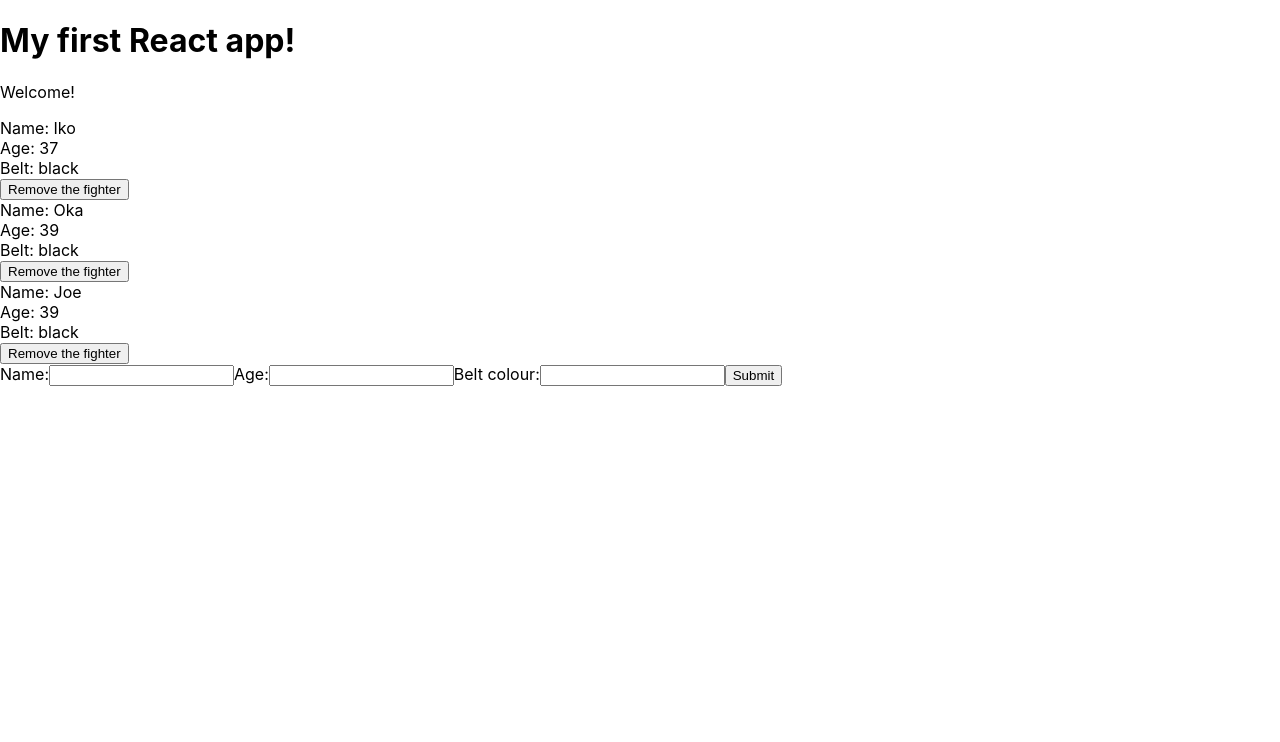
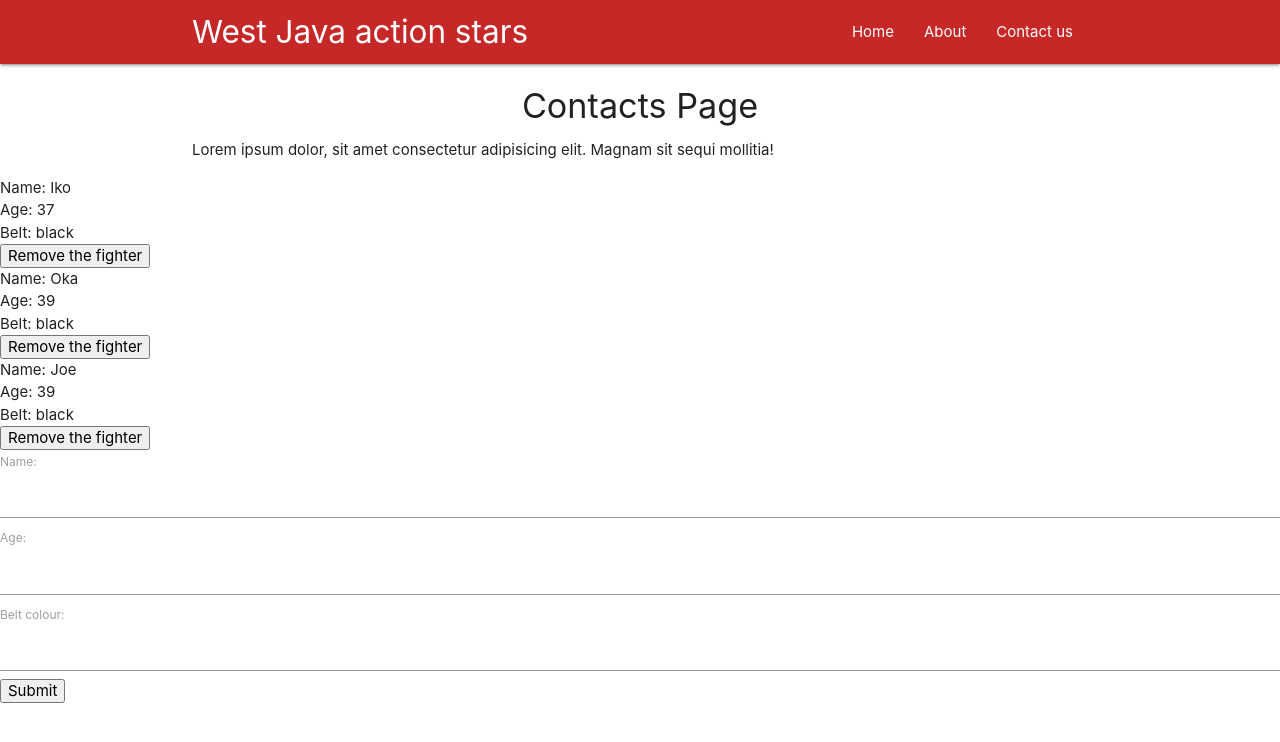
Before and after one commit to JRybelis/firstapp, a React (Create React App) app: page /contact in a window 1280 px wide. Shown: the top 742 px of the page. Built offline with nearby package versions, Linux system fonts and the light colour scheme.

Commit message:
navbar & react router

```diff
--- a/package.json
+++ b/package.json
@@ -8,6 +8,7 @@
     "@testing-library/user-event": "^12.8.3",
     "react": "^17.0.1",
     "react-dom": "^17.0.1",
+    "react-router-dom": "^5.2.0",
     "react-scripts": "4.0.3",
     "web-vitals": "^1.1.0"
   },
--- a/public/index.html
+++ b/public/index.html
@@ -24,6 +24,7 @@
       work correctly both with client-side routing and a non-root public URL.
       Learn how to configure a non-root public URL by running `npm run build`.
     -->
+    <link rel="stylesheet" href="https://cdnjs.cloudflare.com/ajax/libs/materialize/1.0.0/css/materialize.min.css">
     <title>React App</title>
   </head>
   <body>
--- a/src/App.js
+++ b/src/App.js
@@ -1,7 +1,11 @@
 import React, {Component } from 'react';
 import ManillaFighters from './Manilla.js';
 import AddFighter from './AddFighter.js';
-
+import NavBar from './components/NavBar.js'
+import {BrowserRouter, Route} from 'react-router-dom';
+import Home from './components/Home.js';
+import Contact from './components/Contact.js';
+import About from './components/About.js';
 
 //container class-based components
 class App extends Component {
@@ -37,12 +41,16 @@
   }
   render () {
     return (
-      <div className="App">
-        <h1>My first React app!</h1>
-        <p>Welcome!</p>
-        <ManillaFighters deleteFighter={this.deleteFighter} manillaFighters={this.state.manillaFighters}/>
-        <AddFighter addFighter={this.addFighter}/>
-      </div>
+      <BrowserRouter>
+        <div className="App">
+          <NavBar />
+          <Route exact path = '/' component={Home}/>
+          <Route path = '/about' component={About}/>
+          <Route path = '/contact' component={Contact}/>
+          <ManillaFighters deleteFighter={this.deleteFighter} manillaFighters={this.state.manillaFighters}/>
+          <AddFighter addFighter={this.addFighter}/>
+        </div>
+      </BrowserRouter>
     );
   }
 }
--- /dev/null
+++ b/src/components/About.js
@@ -0,0 +1,13 @@
+import React from 'react';
+
+
+const About = () => {
+    return(
+        <div className="container">
+            <h4 className="center">About Page</h4>
+            <p>Lorem ipsum dolor, sit amet consectetur adipisicing elit. Magnam sit sequi mollitia!</p>
+        </div>
+    )
+}
+
+export default About
--- /dev/null
+++ b/src/components/Contact.js
@@ -0,0 +1,12 @@
+import React from 'react';
+
+const Contacts = () => {
+    return(
+        <div className="container">
+            <h4 className="center">Contacts Page</h4>
+            <p>Lorem ipsum dolor, sit amet consectetur adipisicing elit. Magnam sit sequi mollitia!</p>
+        </div>
+    )
+}
+
+export default Contacts
--- /dev/null
+++ b/src/components/Home.js
@@ -0,0 +1,12 @@
+import React from 'react';
+
+const Home = () => {
+    return(
+        <div className="container">
+            <h4 className="center">Home Page</h4>
+            <p>Lorem ipsum dolor, sit amet consectetur adipisicing elit. Magnam sit sequi mollitia!</p>
+        </div>
+    )
+}
+
+export default Home
--- /dev/null
+++ b/src/components/NavBar.js
@@ -0,0 +1,18 @@
+import React from 'react';
+
+const NavBar = () => {
+    return (
+        <nav className="nav-wrapper red darken-3">
+            <div className="container">
+                <a className="brand-logo left">West Java action stars</a>
+                <ul className="right">
+                    <li><a href="/">Home</a></li>
+                    <li><a href="/about">About</a></li>
+                    <li><a href="/contact">Contact us</a></li>
+                </ul>
+            </div>
+        </nav>
+    )
+}
+
+export default NavBar
```
Also changed, not shown: 2 other files (tests, documents, lock files or other folders).
